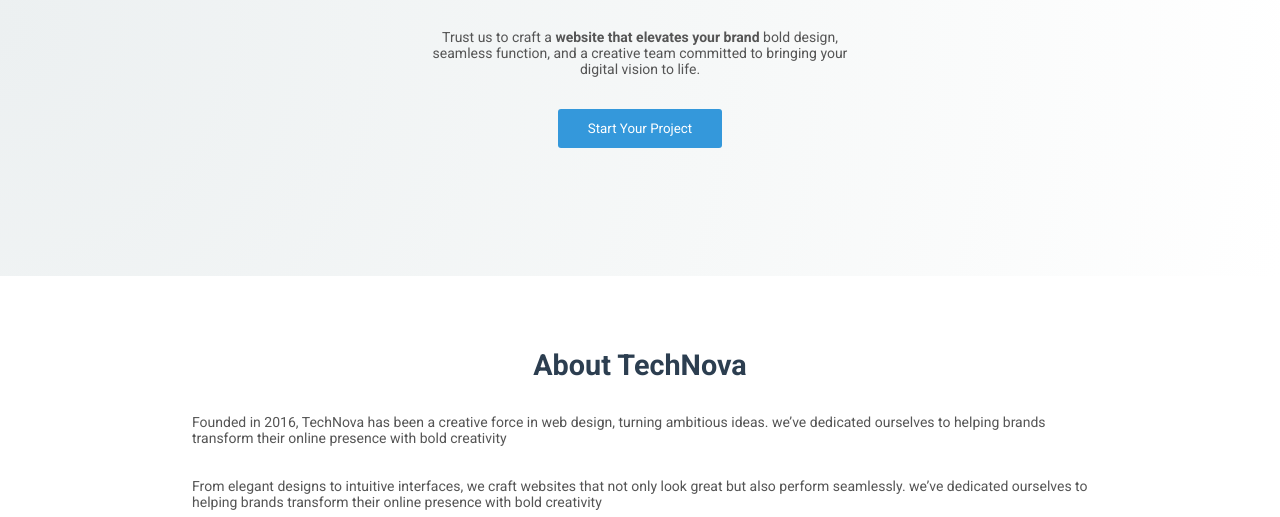
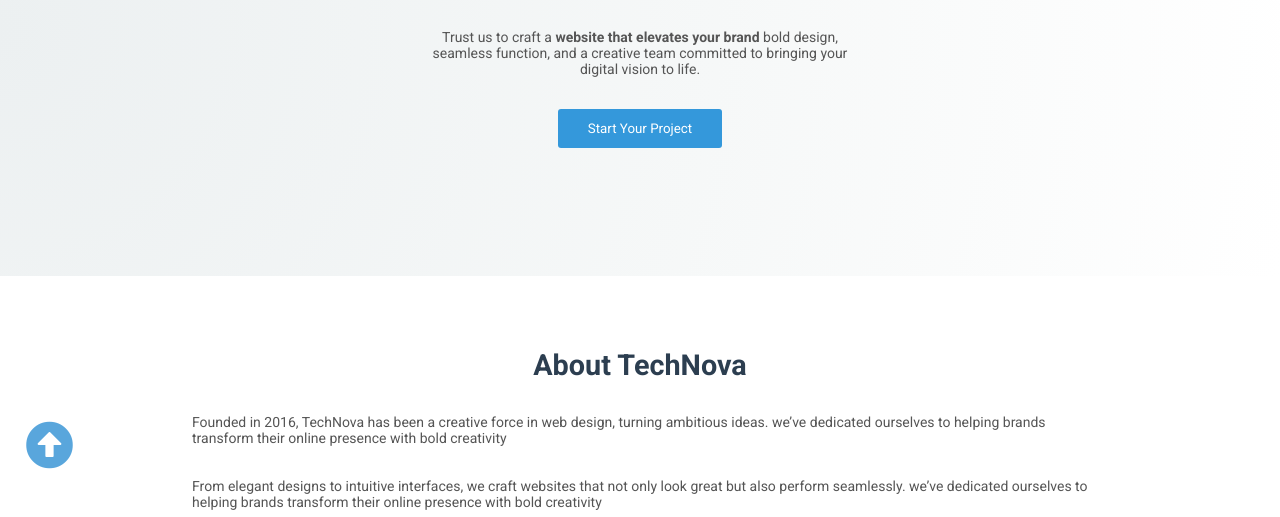
Before and after one commit to nargesz13/TechNova, a plain HTML site: page index.html in a window 1280 px wide. Shown: the part 283-800 px from the top of the page. Drawn offline with Linux system fonts and the light colour scheme.

Commit message:
addTopButton

```diff
--- a/css/style-mob.css
+++ b/css/style-mob.css
@@ -24,6 +24,17 @@
 }
 main {
   /* overflow: hidden; */
+}
+.up-icon{
+  color: #1381CE;
+  position: fixed;
+  top: 85vh;
+  left: 2rem;
+  z-index: 10;
+  opacity: 0.7;
+}
+.up-icon:hover{
+  opacity: 1;
 }
 .bg-blue {
   background-color: var(--middle-blue);
--- a/css/style.css
+++ b/css/style.css
@@ -20,6 +20,17 @@
 }
 main {
   /* overflow: hidden; */
+}
+.up-icon{
+  color: #1381CE;
+  position: fixed;
+  top: 88vh;
+  left: 2vw;
+  z-index: 10;
+  opacity: 0.7;
+}
+.up-icon:hover{
+  opacity: 1;
 }
 .bg-blue {
   background-color: var(--middle-blue);
--- a/index.html
+++ b/index.html
@@ -15,7 +15,7 @@
     <title>TechNova</title>
   </head>
   <body>
-    <header>
+    <header id="top-site">
       <nav class="navbar display-flex-row">
         <h2 class="font-navy">TechNova</h2>
         <ul class="menu ul-style display-flex-row">
@@ -40,7 +40,7 @@
         <button class="btn btn-navbar-mob bg-blue">Get Started</button>
       </div>
     <!-- .....................................End-mob-nav................................... -->
-
+      <a href="#top-site" class="top"><i class="fa fa-arrow-alt-circle-up fa-3x up-icon"></i></a>
       <div class="hero-section display-flex-row">
         <div class="content-hero">
           <h2 class="head-title-section font-navy">TechNova</h2>
```
